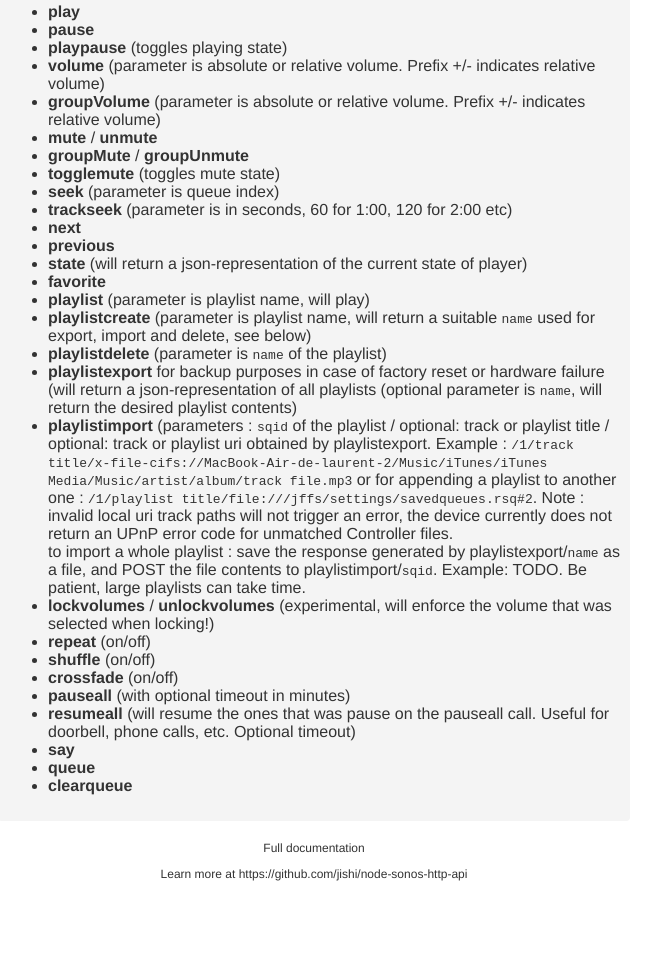
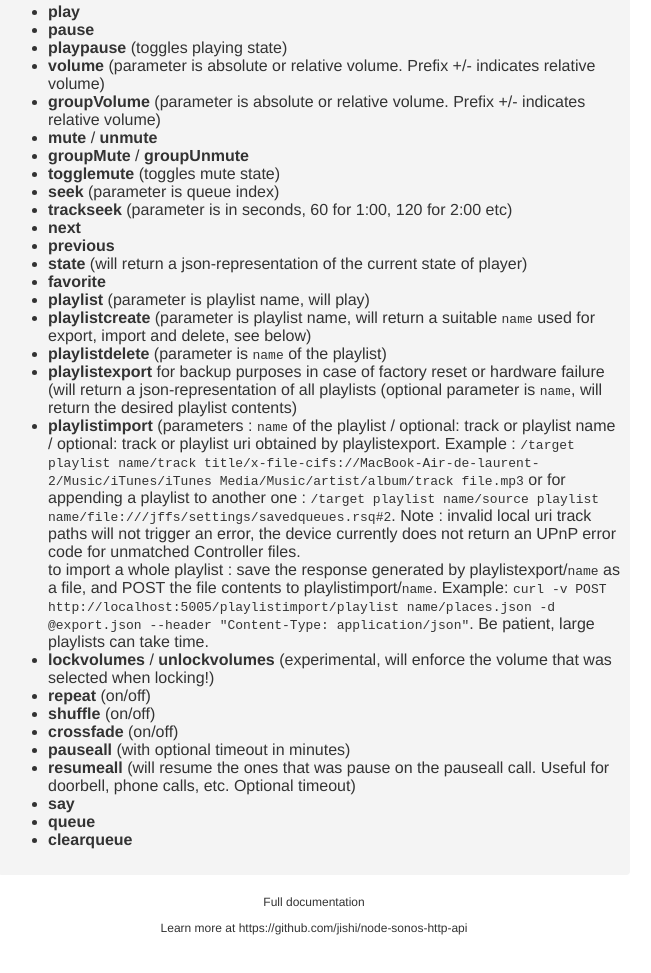
Before and after one commit to jishi/node-sonos-http-api, a website: page static/index.html in a window 1280 px wide. Shown: the part 951-1924 px from the top of the page, without its empty margins (326-977 px from the left). Before the commit the page ends 1882 px from the top, so only its background shows below. Drawn offline with Linux system fonts and the light colour scheme.

Commit message:
documentation of import

```diff
--- a/lib/actions/playlist.js
+++ b/lib/actions/playlist.js
@@ -31,8 +31,8 @@ function importPlaylist(player, values) {
 			const title = item.title;
 			const uri = item.uri;
 			// there is no way to batch import in Controller UI, we must import one by one
-			// since adduri requires a synchronous browse for index updateID, we block
-			// block should be low enough, tested on WiFi + play:5
+			// since adduri requires a synchronous browse for index updateID, we pause.
+			// pause should be low enough for the HTTP roundtrips, tested on WiFi + play:5
   			sleep(600);
 			return player.coordinator.importPlaylist(sqid, uri, title);
 		});
@@ -44,7 +44,7 @@ function importPlaylist(player, values) {
   	// TODO timeout, document batch post postman/curl
   }
   else {
-  	  // single uri or internal rsq jffs to jffs merge
+  	  // single uri or internal rsq jffs to jffs appending
   	  const title = decodeURIComponent(values[1]);
   	  const uri = values.slice(2).map(x => "/" + x).join().replace(/,/g,'').replace(/\//,'');
 	  return player.coordinator
--- a/static/index.html
+++ b/static/index.html
@@ -66,9 +66,9 @@
           <li><strong>playlistcreate</strong> (parameter is playlist name, will return a suitable <code>name</code> used for export, import and delete, see below)</li>
           <li><strong>playlistdelete</strong> (parameter is <code>name</code> of the playlist)</li>
           <li><strong>playlistexport</strong> for backup purposes in case of factory reset or hardware failure (will return a json-representation of all playlists (optional parameter is <code>name</code>, will return the desired playlist contents)</li>
-          <li><strong>playlistimport</strong> (parameters : <code>sqid</code> of the playlist / optional: track or playlist title / optional: track or playlist uri obtained by playlistexport. Example : <code>/1/track title/x-file-cifs://MacBook-Air-de-laurent-2/Music/iTunes/iTunes Media/Music/artist/album/track file.mp3</code> or for appending a playlist to another one : <code>/1/playlist title/file:///jffs/settings/savedqueues.rsq#2</code>. Note : invalid local uri track paths will not trigger an error, the device currently does not return an UPnP error code for unmatched Controller files.
+          <li><strong>playlistimport</strong> (parameters : <code>name</code> of the playlist / optional: track or playlist name / optional: track or playlist uri obtained by playlistexport. Example : <code>/target playlist name/track title/x-file-cifs://MacBook-Air-de-laurent-2/Music/iTunes/iTunes Media/Music/artist/album/track file.mp3</code> or for appending a playlist to another one : <code>/target playlist name/source playlist name/file:///jffs/settings/savedqueues.rsq#2</code>. Note : invalid local uri track paths will not trigger an error, the device currently does not return an UPnP error code for unmatched Controller files.
           <br/>
-          to import a whole playlist : save the response generated by playlistexport/<code>name</code> as a file, and POST the file contents to playlistimport/<code>sqid</code>. Example: TODO. Be patient, large playlists can take time.</li>
+          to import a whole playlist : save the response generated by playlistexport/<code>name</code> as a file, and POST the file contents to playlistimport/<code>name</code>. Example: <code>curl -v POST http://localhost:5005/playlistimport/playlist name/places.json -d @export.json --header "Content-Type: application/json"</code>. Be patient, large playlists can take time.</li>
           <li><strong>lockvolumes</strong> / <strong>unlockvolumes</strong> (experimental, will enforce the volume that was selected when locking!)</li>
           <li><strong>repeat</strong> (on/off)</li>
           <li><strong>shuffle</strong> (on/off)</li>
```
Also changed, not shown: README.md.
